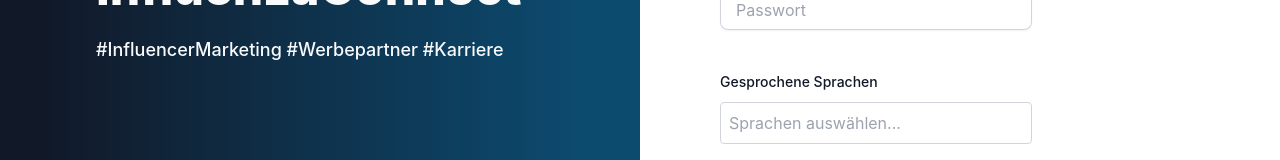
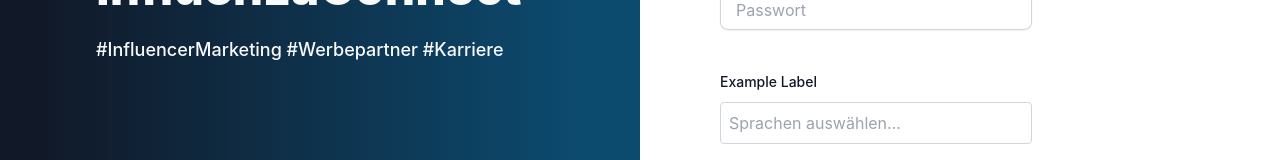
Before and after one commit to sweidner2001/BCN-2024SS-TeamWeiss-InfluenzaConnect, a React (Create React App) app in the folder sys-src/frontend/: page /signup in a window 1280 px wide. Shown: the part 308-468 px from the top of the page. Built offline with nearby package versions, Linux system fonts and the light colour scheme; the HTML template or start-up script is replaced by a standard one.

Commit message:
funktionierender Entwurf der MultiSelectDropdown-Komponente (wurde an react-hook-form angebunden).

```diff
--- a/sys-src/frontend/src/components/forms/SignupFormInputs1.tsx
+++ b/sys-src/frontend/src/components/forms/SignupFormInputs1.tsx
@@ -15,6 +15,7 @@ interface ISignupForm1 {
 interface IFormInputs1 {
     email: string;
     passwort: string;
+    sprache: string[];
 }
 
 
@@ -81,8 +82,9 @@ const SignupFormInputs1: React.FC<ISignupForm1> = ({form1}) => {
                             register={form1.register("passwort")} error={form1.formState.errors.passwort?.message}/>
 
 
-                <InputMultiSelectDropdown id="sprache" label="Gesprochene Sprachen" fieldWidth={4} selectOptions={options}
-                                          error={form1.formState.errors.email?.message}/>
+                <InputMultiSelectDropdown options={["a", "b", "c"]}
+                                          control={form1.control}
+                                          name="controlled"/>
             </div>
         </>
     );
--- a/sys-src/frontend/src/components/forms/SignupFormInputs2.tsx
+++ b/sys-src/frontend/src/components/forms/SignupFormInputs2.tsx
@@ -22,7 +22,7 @@ interface IFormInputs2 {
     land: string;
     bundesland: string;
     telefonnr: string;
-    sprache: string;
+    // sprache: string;
     ueberMich: string;
 }
 
@@ -48,7 +48,7 @@ const SignupSchema2 = yup.object({
     land: yup.string().trim().required("Bitte geben Sie Ihr Herkunftsland an!"),
     bundesland: yup.string().trim().required("Bitte geben Sie Ihr Bundesland an!"),
     telefonnr: yup.string().trim().required("Bitte Geben Sie Ihre Telefonnummer an!").max(...getMaxFieldLength(25)),
-    sprache: yup.string().trim().required("Bitte geben Sie Ihre Sprachen ein, die Sie beherrschen!").max(...getMaxFieldLength(25)),
+    // sprache: yup.string().trim().required("Bitte geben Sie Ihre Sprachen ein, die Sie beherrschen!").max(...getMaxFieldLength(25)),
     ueberMich: yup.string().trim().defined().max(...getMaxFieldLength(500))
 });
 
@@ -109,10 +109,10 @@ const SignupFormInputs2: React.FC<ISignupForm2> = ({form2}) => {
                             fieldWidth={4}
                             register={form2.register("telefonnr")} error={form2.formState.errors.telefonnr?.message}/>
 
-                <InputField id="sprache" label="Sprache" type="text" fieldWidth={4}
-                            register={form2.register("sprache")} error={form2.formState.errors.sprache?.message}/>
+                {/*<InputField id="sprache" label="Sprache" type="text" fieldWidth={4}*/}
+                {/*            register={form2.register("sprache")} error={form2.formState.errors.sprache?.message}/>*/}
 
-                <InputMultiSelectDropdown id="sprache" label="Gesprochene Sprachen" selectOptions={languages} fieldWidth={4}/>
+                {/*<InputMultiSelectDropdown id="sprache" label="Gesprochene Sprachen" selectOptions={languages} fieldWidth={4}/>*/}
                 <InputTextarea id="ueberMich" label="Über mich" defaultValue=""
                                descr="Schreibe ein paar Sätze über dich." textboxRows={5}
                                register={form2.register("ueberMich")} error={form2.formState.errors.ueberMich?.message}/>
--- a/sys-src/frontend/src/components/input/InputMultiSelectDropdown.tsx
+++ b/sys-src/frontend/src/components/input/InputMultiSelectDropdown.tsx
@@ -1,6 +1,7 @@
 import React, {useState, useEffect, useRef} from 'react';
 import InputLabel from "./InputLabel";
 import ErrorField from "./ErrorField";
+import {useController, UseControllerProps} from "react-hook-form";
 
 
 
@@ -9,22 +10,40 @@ interface InputMultiSelectDropdownProps {
     id: string;
     label: string;
     register?: any;
-    selectOptions: Array<string>
+    // selectOptions: Array<string>
     autoComplete?: string;
     error?: string;
 }
 
 
+interface MultiSelectDropdownProps extends UseControllerProps {
+    options: string[];
+}
 
+const InputMultiSelectDropdown: React.FC<MultiSelectDropdownProps> = ({options, control, name }) => {
 
-const InputMultiSelectDropdown: React.FC<InputMultiSelectDropdownProps> = ({...probs}) => {
+    const { field } = useController({
+        control,
+        name
+    });
+
     //_________________ Hooks: ______________
-    const [selectedOptions, setSelectedOptions] = useState<string[]>([]);
+    const [selectedOptions, setSelectedOptions] = useState<string[]>(field.value || []);
     const [isDropdownOpen, setIsDropdownOpen] = useState<boolean>(false);
     const dropdownRef = useRef<HTMLDivElement>(null);
 
 
+
     // Variablen:
+
+    const probs: InputMultiSelectDropdownProps = {
+        fieldWidth: 4,
+        id: 'sprache',
+        label: 'Example Label',
+        register: () => {},  // Hier könnte eine tatsächliche Register-Funktion von z.B. react-hook-form stehen
+        // selectOptions: ['Option 1', 'Option 2', 'Option 3'],
+    };
+
     let classNameWidth = probs.fieldWidth ? 'sm:col-span-' + probs.fieldWidth : 'col-span-full';
 
 
@@ -39,6 +58,8 @@ const InputMultiSelectDropdown: React.FC<InputMultiSelectDropdownProps> = ({...p
             // Element in die Auswahlliste mit aufnehmen:
             setSelectedOptions([...selectedOptions, option]);
         }
+
+        field.onChange([...selectedOptions, option]);
     };
 
     // Event-Handler, wenn auf einen Cancel-Button von einen ausgewählten Eintrag geklickt wurde:
@@ -92,7 +113,7 @@ const InputMultiSelectDropdown: React.FC<InputMultiSelectDropdownProps> = ({...p
                         <div
                             className="absolute left-0 right-0 mt-1 bg-white border border-gray-300 rounded shadow-lg z-10">
                             <ul>
-                                {probs.selectOptions.map((option, index) => (
+                                {options.map((option, index) => (
                                     <li key={index} className={`px-4 py-2 hover:bg-gray-100 cursor-pointer flex justify-between items-center
                                     ${ selectedOptions.includes(option) ? 'bg-blue-100 text-blue-700' : ''}`}
                                         onClick={() => handleSelectOption(option)}>
--- a/sys-src/frontend/src/components/pages/Signup.tsx
+++ b/sys-src/frontend/src/components/pages/Signup.tsx
@@ -29,7 +29,7 @@ const Signup: React.FC = () => {
 
     //___________________ Variablen ________________
     const form1 = useForm<IFormInputs1>({
-        resolver: yupResolver(SignupSchema1),
+        // resolver: yupResolver(SignupSchema1),
 
         // Default-Werte, um beim Zurückgehen die Daten nicht zu verlieren
         defaultValues: formData.form1 || {}
@@ -114,7 +114,7 @@ const Signup: React.FC = () => {
         };
 
         // await new Promise(resolve => setTimeout(resolve, 1000));
-        // alert(JSON.stringify(finalData));
+        alert(JSON.stringify(finalData));
 
         // Daten ans Backend senden:
         fetch('http://localhost:5001/signup', {
```
